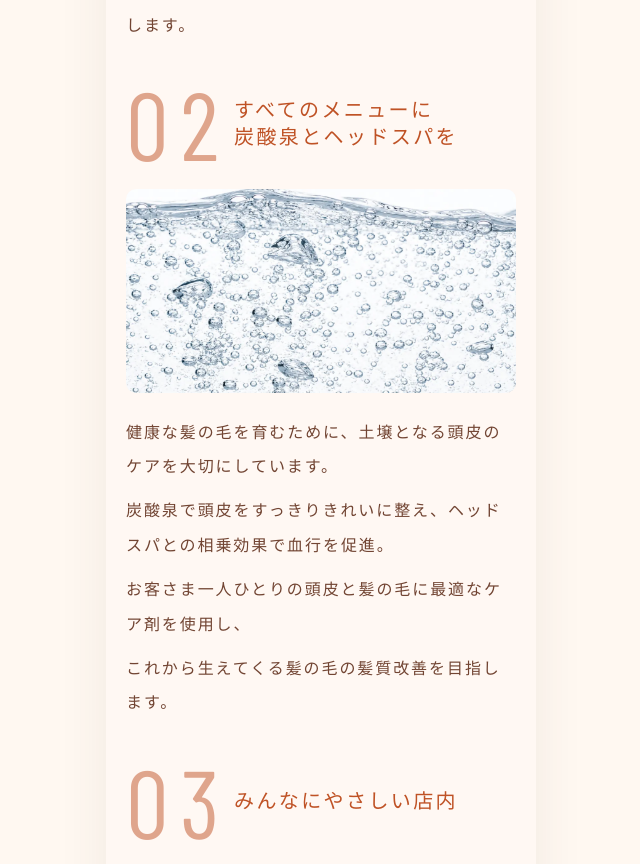
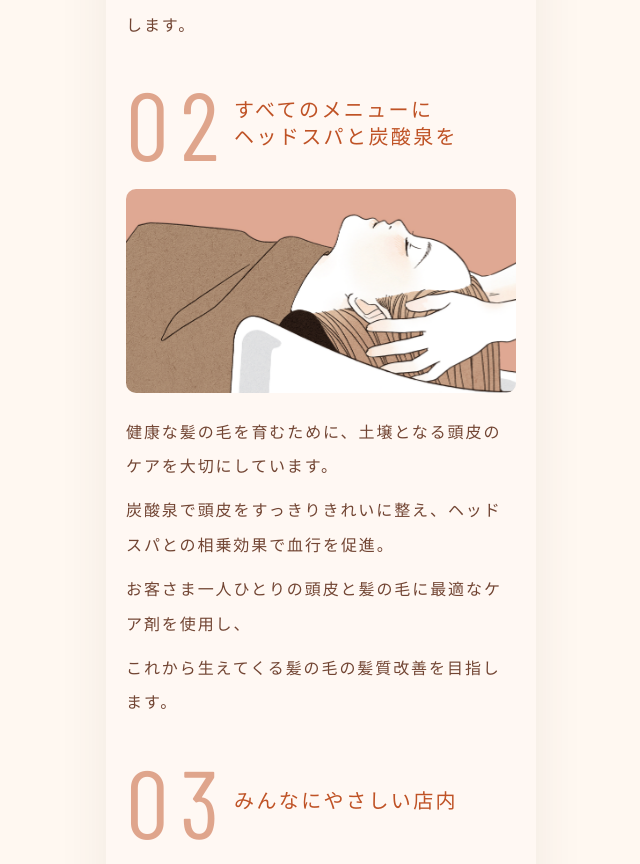
Before and after one commit to nobinobito/nikukyu, a Next.js app: page / in a window 1280 px wide. Shown: the part 2249-3113 px from the top of the page, without its empty margins (319-959 px from the left). Built offline with nearby package versions, Linux system fonts and the light colour scheme; grey boxes are pictures that could not be loaded.

Commit message:
fix: ヘッドスパ画像の変更

```diff
--- a/src/features/home/sections/FeaturesSection/FeaturesSection.tsx
+++ b/src/features/home/sections/FeaturesSection/FeaturesSection.tsx
@@ -16,9 +16,9 @@ const featureCards = [
   },
   {
     number: "02",
-    title: ["すべてのメニューに", "炭酸泉とヘッドスパを"],
-    imageSrc: "/home/features/spa.webp",
-    imageAlt: "炭酸泉をイメージした写真",
+    title: ["すべてのメニューに", "ヘッドスパと炭酸泉を"],
+    imageSrc: "/home/features/headspa.jpeg",
+    imageAlt: "ヘッドスパ",
     body: [
       "健康な髪の毛を育むために、土壌となる頭皮のケアを大切にしています。",
       "炭酸泉で頭皮をすっきりきれいに整え、ヘッドスパとの相乗効果で血行を促進。",
```
Also changed, not shown: public/home/features/headspa.jpeg (added).
